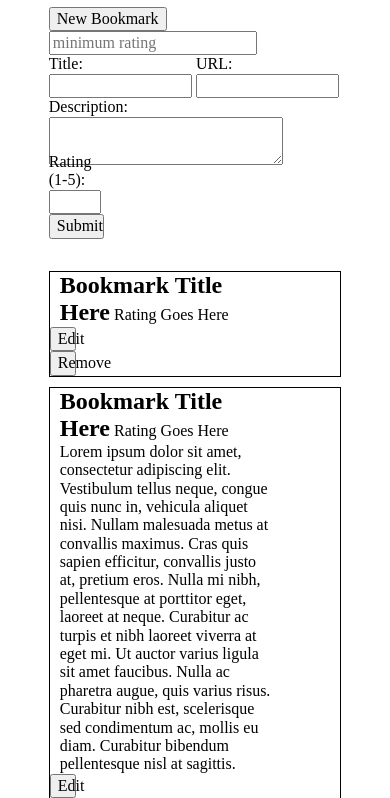
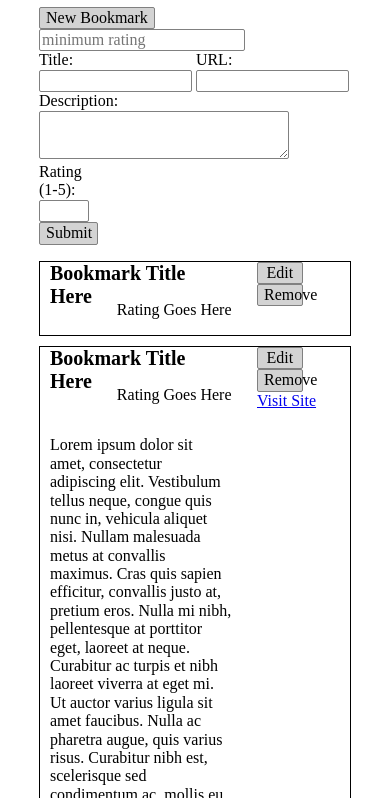
Before and after one commit to thinkful-ei26/sean-bookmarks-app, a plain HTML site: page index.html in a window 390 px wide. Shown: the part 73-871 px from the top of the page. Drawn offline with nearby package versions, Linux system fonts and the light colour scheme.

Commit message:
changed css to make it look better on mobile

```diff
--- a/styles/index.css
+++ b/styles/index.css
@@ -3,8 +3,17 @@
 }
 
 main {
-  width: 75%;
+  width: 80%;
   margin: auto;
+}
+
+input, textarea, button {
+  border: 1px solid grey;
+  border-radius: 2px;
+}
+
+button {
+  background-color: lightgray;
 }
 
 .input-group {
@@ -39,8 +48,6 @@ main {
 .right-side {
   display: inline-block;
   width: 19%;
-  position: relative;
-  top: -1em;
 }
 
 .right-side .input-group {
@@ -69,28 +76,35 @@ main {
 
 .bookmark {
   display: inline-block;
-  width: 80%;
+  width: 65%;
   padding: 0 10px;
 
 }
 
 .bookmark > h2 {
+  font-size: 15pt;
   display: inline;
 }
 
 .bookmark > p {
   display: inline;
+  float: right;
 }
 
 .bookmark-controls {
   display: inline-block;
-  width: 19%;
+  width: 30%;
   margin: 0;
+  float: right;
 }
 
 .bookmark-controls > button {
-  width: 48%;
+  width: 49%;
   margin: auto;
+}
+
+.bookmark-controls > a {
+  display: block;
 }
 
 #bookmark-edit-title {
```
